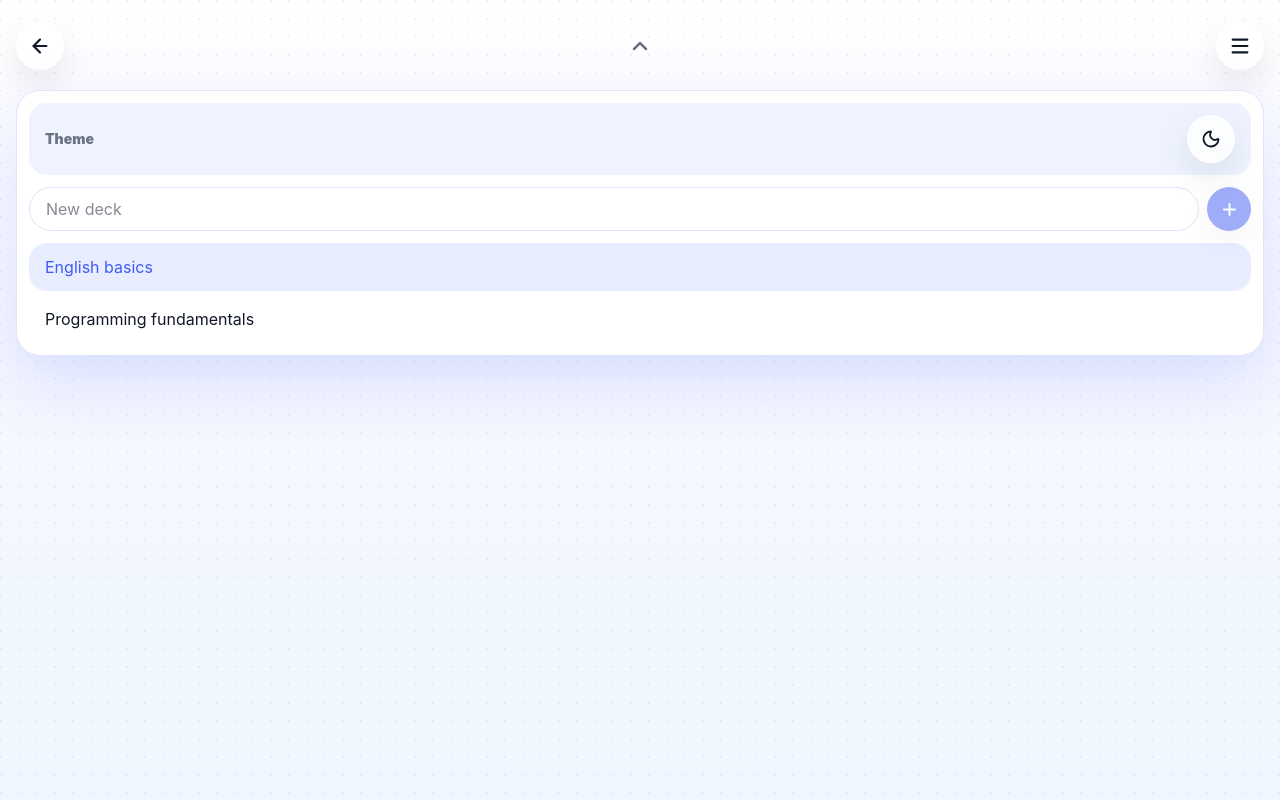
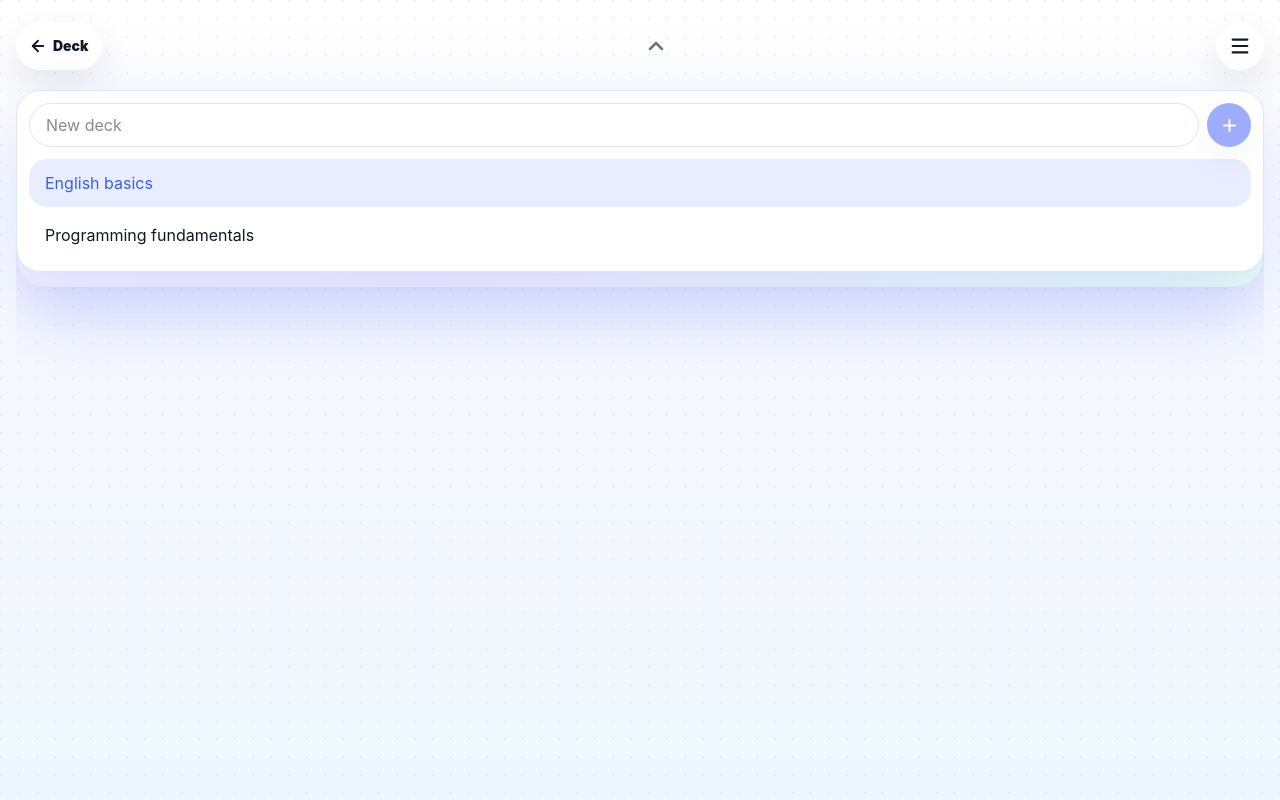
Before and after one commit to TarasKun/flashify, a Next.js app: page /decks/1/study in a window 1280 px wide. Both pictures are taken after a click on the button 640 px from the left and 46 px from the top of the page. Built offline with nearby package versions, Linux system fonts and the light colour scheme.

Commit message:
Separate app menus

```diff
--- a/app/_components/app-shell.tsx
+++ b/app/_components/app-shell.tsx
@@ -28,6 +28,7 @@ export function AppShell({ children }: AppShellProps) {
   const storage = useMemo(() => createIndexedDbStorage(), []);
   const [decks, setDecks] = useState<Deck[]>([]);
   const [isDeckMenuOpen, setIsDeckMenuOpen] = useState(false);
+  const [isAppMenuOpen, setIsAppMenuOpen] = useState(false);
   const [newDeckName, setNewDeckName] = useState("");
   const [activeDeckId, setActiveDeckId] = useState<string | null>(null);
 
@@ -54,12 +55,13 @@ export function AppShell({ children }: AppShellProps) {
     return () => window.clearTimeout(timeoutId);
   }, [loadDecks, pathname]);
 
-  const studyDeckId = getStudyDeckId(pathname);
+  const deckNavigation = getDeckNavigation(pathname);
 
   function selectDeck(deckId: string) {
     setActiveDeckId(deckId);
     saveActiveDeckId(deckId);
     setIsDeckMenuOpen(false);
+    setIsAppMenuOpen(false);
 
     if (pathname !== "/") {
       router.push("/");
@@ -79,6 +81,7 @@ export function AppShell({ children }: AppShellProps) {
 
     setNewDeckName("");
     setIsDeckMenuOpen(false);
+    setIsAppMenuOpen(false);
     setActiveDeckId(deck.id);
     saveActiveDeckId(deck.id);
     await loadDecks();
@@ -89,27 +92,29 @@ export function AppShell({ children }: AppShellProps) {
   }
 
   return (
-    <main className="app-screen h-dvh overflow-hidden text-[var(--app-text)]">
-      <div className="flex h-dvh w-full flex-col px-4 pb-[calc(1.5rem+env(safe-area-inset-bottom))] pt-[calc(0.875rem+env(safe-area-inset-top))]">
-        <header className="relative grid h-16 grid-cols-[3.5rem_1fr_3.5rem] items-center gap-3">
-          {studyDeckId ? (
+    <main className="app-screen h-dvh w-dvw max-w-full overflow-hidden text-[var(--app-text)]">
+      <div className="flex h-dvh w-full max-w-full flex-col overflow-hidden px-4 pb-[calc(1.5rem+env(safe-area-inset-bottom))] pt-[calc(0.875rem+env(safe-area-inset-top))]">
+        <header className="relative grid h-16 grid-cols-[5.5rem_1fr_3.5rem] items-center gap-3">
+          {deckNavigation ? (
             <Link
-              aria-label="Back to deck"
-              className="grid size-12 place-items-center justify-self-start rounded-full border border-white/70 bg-white/80 text-[var(--app-text-muted)] shadow-[var(--app-shadow-soft)] backdrop-blur dark:border-white/10 dark:bg-white/10"
-              href={`/decks/${studyDeckId}`}
+              aria-label={deckNavigation.label}
+              className="flex h-12 items-center gap-1.5 justify-self-start rounded-full border border-white/70 bg-white/80 px-3 text-sm font-black text-[var(--app-text-muted)] shadow-[var(--app-shadow-soft)] backdrop-blur dark:border-white/10 dark:bg-white/10"
+              href={deckNavigation.href}
             >
-              <ArrowLeft aria-hidden="true" size={22} strokeWidth={2.4} />
+              <ArrowLeft aria-hidden="true" size={18} strokeWidth={2.4} />
+              {deckNavigation.label}
             </Link>
           ) : (
-            <span aria-hidden="true" className="size-12" />
+            <span aria-hidden="true" className="h-12 w-[5.5rem]" />
           )}
           <button
             aria-expanded={isDeckMenuOpen}
             aria-label="Select deck"
             className="mx-auto grid size-12 place-items-center rounded-full text-[var(--app-text-muted)]"
-            onClick={() =>
-              setIsDeckMenuOpen((currentValue) => !currentValue)
-            }
+            onClick={() => {
+              setIsAppMenuOpen(false);
+              setIsDeckMenuOpen((currentValue) => !currentValue);
+            }}
             type="button"
           >
             <ChevronDown
@@ -122,26 +127,31 @@ export function AppShell({ children }: AppShellProps) {
             />
           </button>
           <button
-            aria-expanded={isDeckMenuOpen}
-            aria-label="Open decks"
+            aria-expanded={isAppMenuOpen}
+            aria-label="Open menu"
             className="grid size-12 place-items-center justify-self-end rounded-full border border-white/70 bg-white/80 text-[var(--app-text)] shadow-[var(--app-shadow-soft)] backdrop-blur dark:border-white/10 dark:bg-white/10"
-            onClick={() =>
-              setIsDeckMenuOpen((currentValue) => !currentValue)
-            }
+            onClick={() => {
+              setIsDeckMenuOpen(false);
+              setIsAppMenuOpen((currentValue) => !currentValue);
+            }}
             type="button"
           >
             <Menu aria-hidden="true" size={22} strokeWidth={2.3} />
           </button>
 
-          {isDeckMenuOpen ? (
-            <div className="absolute left-0 right-0 top-[calc(100%+0.75rem)] z-30 grid gap-3 rounded-[var(--app-radius-md)] border border-[var(--app-border)] bg-[var(--app-surface)] p-3 shadow-[var(--app-shadow)]">
+          {isAppMenuOpen ? (
+            <div className="absolute left-0 right-0 top-[calc(100%+0.75rem)] z-30 rounded-[var(--app-radius-md)] border border-[var(--app-border)] bg-[var(--app-surface)] p-3 shadow-[var(--app-shadow)]">
               <div className="flex items-center justify-between rounded-[var(--app-radius-sm)] bg-[var(--app-surface-muted)] px-4 py-3">
                 <span className="text-sm font-black text-[var(--app-text-muted)]">
                   Theme
                 </span>
                 <ThemeToggle />
               </div>
+            </div>
+          ) : null}
 
+          {isDeckMenuOpen ? (
+            <div className="absolute left-0 right-0 top-[calc(100%+0.75rem)] z-30 grid gap-3 rounded-[var(--app-radius-md)] border border-[var(--app-border)] bg-[var(--app-surface)] p-3 shadow-[var(--app-shadow)]">
               <form className="flex gap-2" onSubmit={createDeck}>
                 <input
                   className="h-11 min-w-0 flex-1 rounded-full border border-[var(--app-border)] bg-white/70 px-4 text-sm font-semibold outline-none transition focus:border-[var(--app-primary)] dark:bg-white/10"
@@ -179,16 +189,36 @@ export function AppShell({ children }: AppShellProps) {
           ) : null}
         </header>
 
-        <div className="mt-6 min-h-0 flex-1 overflow-y-auto">{children}</div>
+        <div className="mt-6 min-h-0 flex-1 overflow-x-hidden overflow-y-auto">
+          {children}
+        </div>
       </div>
     </main>
   );
 }
 
-function getStudyDeckId(pathname: string): string | null {
-  const match = pathname.match(/^\/decks\/([^/]+)\/study$/);
+function getDeckNavigation(
+  pathname: string,
+): { href: string; label: string } | null {
+  const studyMatch = pathname.match(/^\/decks\/([^/]+)\/study$/);
 
-  return match?.[1] ?? null;
+  if (studyMatch?.[1]) {
+    return {
+      href: `/decks/${studyMatch[1]}`,
+      label: "Deck",
+    };
+  }
+
+  const deckMatch = pathname.match(/^\/decks\/([^/]+)$/);
+
+  if (deckMatch?.[1]) {
+    return {
+      href: "/",
+      label: "Deck",
+    };
+  }
+
+  return null;
 }
 
 function saveActiveDeckId(deckId: string) {
--- a/app/_components/deck-detail-screen.tsx
+++ b/app/_components/deck-detail-screen.tsx
@@ -1,7 +1,6 @@
 "use client";
 
 import {
-  ArrowLeft,
   Check,
   Clipboard,
   X,
@@ -348,14 +347,6 @@ export function DeckDetailScreen({ deckId }: DeckDetailScreenProps) {
 
   return (
     <section className="grid gap-5">
-      <Link
-        className="flex w-fit items-center gap-2 rounded-full bg-white/70 px-3 py-2 text-sm font-bold text-[var(--app-text-muted)] shadow-sm backdrop-blur dark:bg-white/10"
-        href="/"
-      >
-        <ArrowLeft aria-hidden="true" size={18} strokeWidth={2.3} />
-        Decks
-      </Link>
-
       <section className="rounded-[var(--app-radius-lg)] border border-[var(--app-border)] bg-[image:var(--app-panel-gradient)] p-5 shadow-[var(--app-shadow)]">
         {isEditing ? (
           <form className="grid gap-3" onSubmit={renameDeck}>
--- a/app/_components/study-session-screen.tsx
+++ b/app/_components/study-session-screen.tsx
@@ -266,7 +266,7 @@ export function StudySessionScreen({ deckId }: StudySessionScreenProps) {
       : `translateX(${dragOffset}px) rotate(${dragOffset / 22}deg)`;
 
   return (
-    <section className="flex h-full min-h-0 flex-col gap-4">
+    <section className="flex h-full min-h-0 max-w-full flex-col gap-4 overflow-hidden">
       {isLoading ? (
         <div className="grid min-h-0 flex-1 place-items-center rounded-[var(--app-radius-lg)] border border-[var(--app-border)] bg-[image:var(--app-card-gradient)] p-6 text-sm font-bold text-[var(--app-text-muted)] shadow-[var(--app-shadow-soft)]">
           Loading study cards
@@ -275,7 +275,7 @@ export function StudySessionScreen({ deckId }: StudySessionScreenProps) {
         <>
           <div
             aria-label="Flashcard"
-            className="flashcard-perspective min-h-0 flex-1 touch-none select-none rounded-[2.25rem] border border-white/75 bg-[image:var(--app-card-gradient)] text-left shadow-[var(--app-shadow)] dark:border-white/10"
+            className="flashcard-perspective min-h-0 w-full max-w-full flex-1 touch-none select-none overflow-hidden rounded-[2.25rem] border border-white/75 bg-[image:var(--app-card-gradient)] text-left shadow-[var(--app-shadow)] dark:border-white/10"
             onPointerCancel={handlePointerCancel}
             onPointerDown={handlePointerDown}
             onPointerMove={handlePointerMove}
```
